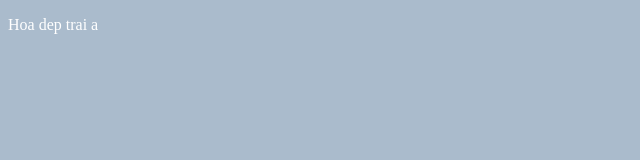
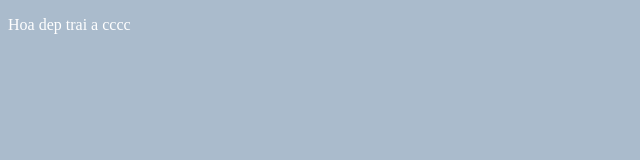
Before and after one commit to hoadzzz/git-basic, a plain HTML site: page index.html in a window 1280 px wide. Shown: the full height of the page, 0-640 px from the left. Drawn offline with Linux system fonts and the light colour scheme.

Commit message:
update index

```diff
--- a/index.html
+++ b/index.html
@@ -10,6 +10,6 @@
 </head>
 <link rel="stylesheet" href="style2.css">
 <body>
-    <p>Hoa dep trai a</p>
+    <p>Hoa dep trai a cccc</p>
 </body>
 </html>
```
